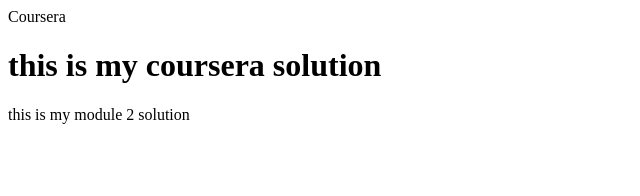
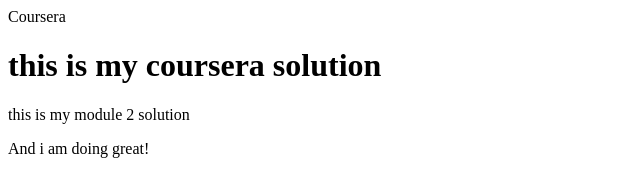
Before and after one commit to Nanle/coursera, a plain HTML site: page site/index.html in a window 1280 px wide. Shown: the whole page, without its empty margins (0-640 px from the left). Drawn offline with Linux system fonts and the light colour scheme.

Commit message:
small addition

```diff
--- a/site/index.html
+++ b/site/index.html
@@ -7,4 +7,5 @@
 <title>Coursera test</title>
 <h1>this is my coursera solution</h1>
 <p>this is my module 2 solution</p>
+<p>And i am doing great!</p>
 </html>
```
